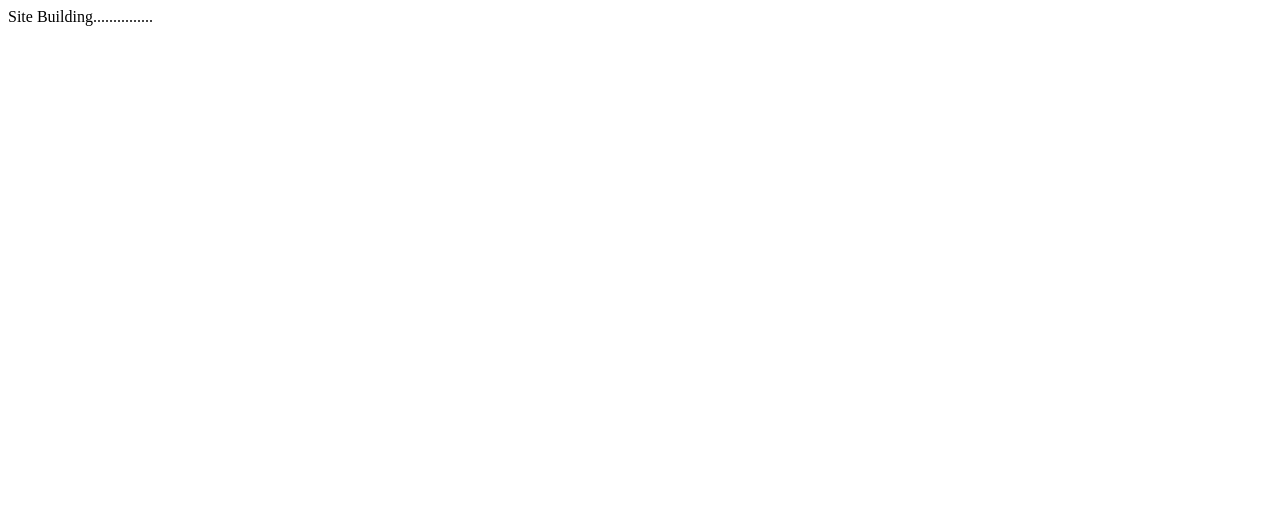
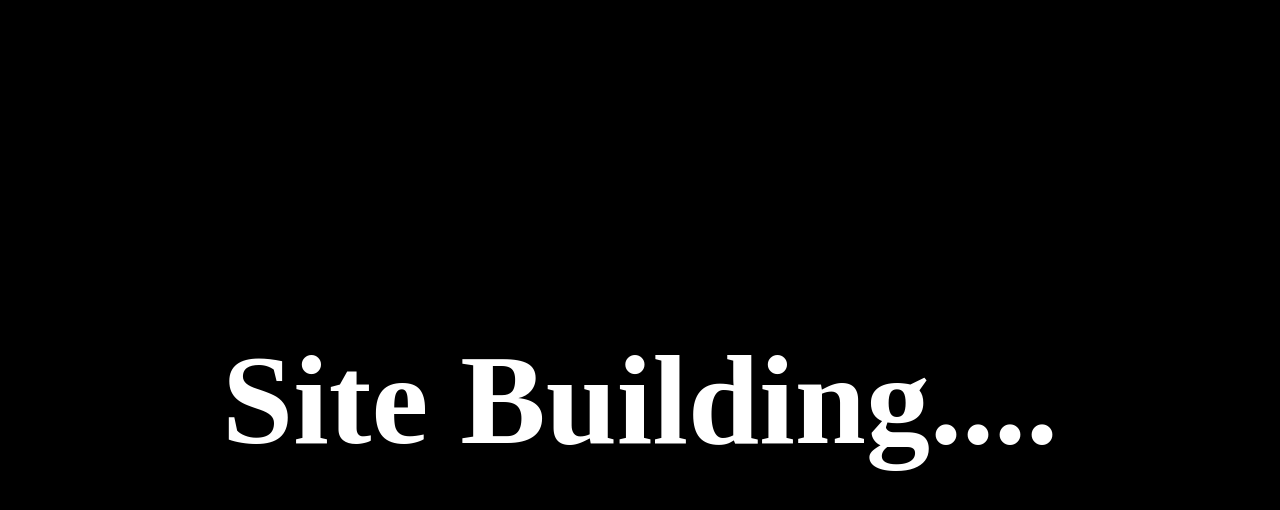
Before and after one commit to ksun-fronen/ksun-fronen.github.io, a plain HTML site: page index.html in a window 1280 px wide. Drawn offline with Linux system fonts and the light colour scheme.

Commit message:
Update index.html

```diff
--- a/index.html
+++ b/index.html
@@ -1 +1,45 @@
-Site Building...............
+<!doctype html>
+<html lang="en" style="--document-title: '测试';">
+<head>
+    <meta charset="UTF-8"/>
+    <link rel="icon" type="image/png" href="/favicon.png"/>
+    <!--    <link rel="icon" type="image/svg+xml" href="/favicon.png"/>-->
+    <meta name="viewport" content="width=device-width, initial-scale=1.0"/>
+    <style>
+        .title:after {
+            content: var(--document-title);
+        }
+    </style>
+    <title class="title">#{webSiteTitle}</title>
+    <script>
+      window.setTitle = function (title, appendString) {
+        appendString = appendString || "#{webSiteTitle} - ";
+        document.title = appendString + title;
+      };
+    </script>
+    <style>
+        html{
+            background-color: #000;
+            display: flex;
+            align-items: center;
+            min-height: 100vh;
+            justify-content: center;
+
+            > body {
+                color:#fff;
+                font-size: clamp(30px, 10vw, 10rem);
+                font-weight: bold;
+                user-select: none;
+            }
+        }
+    </style>
+</head>
+<body>
+<span>Site Building....</span>
+<div id="app"></div>
+<!--<script type="module" src="/src/main.js"></script>-->
+<!--<script src="https://cdnjs.cloudflare.com/ajax/libs/gsap/3.12.3/gsap.min.js"
+        integrity="sha512-7Au1ULjlT8PP1Ygs6mDZh9NuQD0A5prSrAUiPHMXpU6g3UMd8qesVnhug5X4RoDr35x5upNpx0A6Sisz1LSTXA=="
+        crossorigin="anonymous" referrerpolicy="no-referrer"></script>-->
+</body>
+</html>
```
